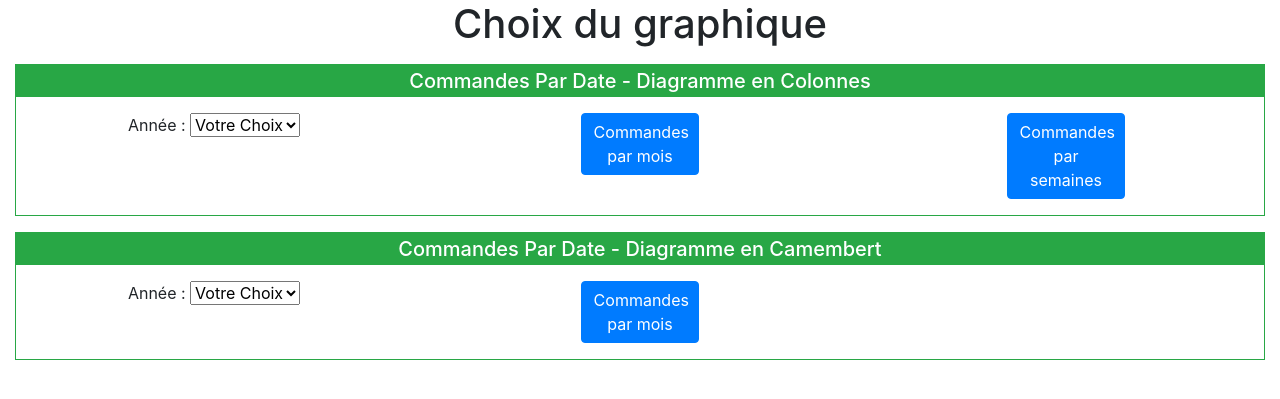
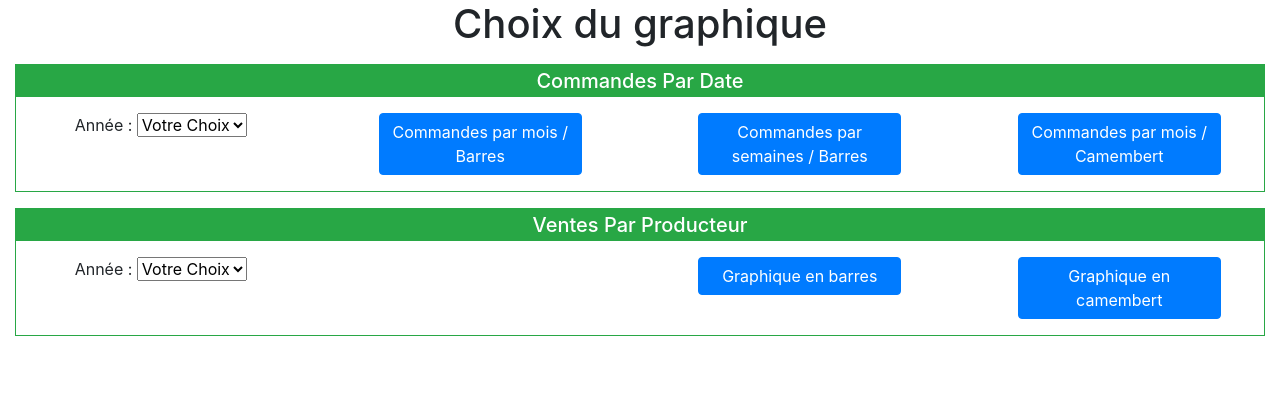
Before and after one commit to MacoRudy/BioDemo, a Symfony app: template templates/graphique/index.html.twig in a window 1280 px wide. Shown: the part 76-475 px from the top of the page. Run offline with Twig, Linux system fonts and the light colour scheme; the template is opened without the code that fills it, so the values that code supplies are empty; some libraries are stand-ins or nearby versions.

Commit message:
Ajout des ventes par producteurs dans les graphiques

```diff
--- a/public/CSS/style.css
+++ b/public/CSS/style.css
@@ -20,5 +20,5 @@
 }
 
 .btn-graph {
- width: 30%;
+ width: 70%;
 }
--- a/templates/graphique/index.html.twig
+++ b/templates/graphique/index.html.twig
@@ -12,13 +12,14 @@
         <div class="row text-center">
             <div class="col">
                 <h1>Choix du graphique</h1>
-            {# Commandes par date en barres #}
+
+                {# Commandes par date #}
                 <div class="border border-success my-3">
-                <h5 class="bg-success text-white py-1">Commandes Par Date - Diagramme en Colonnes</h5>
+                    <h5 class="bg-success text-white py-1">Commandes Par Date</h5>
 
-                <form method="post" action="{{ path('commandes_par_date_barre_graphique') }}">
+                    <form method="post" action="{{ path('commandes_par_date_graphique') }}">
                         <div class="row my-3">
-                        <div class="col-4">
+                            <div class="col-3">
                                 <label for="annee">Année : </label>
                                 <select name="annee" id="annee" class="annee" required>
                                     <option value="">Votre Choix</option>
@@ -29,30 +30,35 @@
                                     {% endfor %}
                                 </select>
                             </div>
-                        <div class="col-4">
+                            <div class="col-3">
                                 <button type="submit" class="btn btn-primary btn-graph" name="mois" value="mois"
                                         id="mois">
-                                Commandes par mois
+                                    Commandes par mois / Barres
                                 </button>
                             </div>
-                        <div class="col-4">
+                            <div class="col-3">
                                 <button type="submit" class="btn btn-primary btn-graph" name="semaine" value="semaine"
                                         id="semaine">
-                                Commandes par semaines
+                                    Commandes par semaines / Barres
+                                </button>
+                            </div>
+                            <div class="col-3">
+                                <button type="submit" class="btn btn-primary btn-graph" name="mois-camembert"
+                                        value="mois-camembert" id="mois-camembert">
+                                    Commandes par mois / Camembert
                                 </button>
                             </div>
                         </div>
                     </form>
-
                 </div>
 
-            {# Commandes par date en camembert #}
+                {# Commandes par Producteur #}
                 <div class="border border-success my-3">
-                <h5 class="bg-success text-white py-1">Commandes Par Date - Diagramme en Camembert</h5>
+                    <h5 class="bg-success text-white py-1">Ventes Par Producteur</h5>
 
-                <form method="post" action="{{ path('commandes_par_date_camembert_graphique') }}">
+                    <form method="post" action="{{ path('ventes_par_producteur_graphique') }}">
                         <div class="row my-3">
-                        <div class="col-4">
+                            <div class="col-3">
                                 <label for="annee">Année : </label>
                                 <select name="annee" id="annee" class="annee" required>
                                     <option value="">Votre Choix</option>
@@ -63,21 +69,74 @@
                                     {% endfor %}
                                 </select>
                             </div>
-                        <div class="col-4">
-                            <button type="submit" class="btn btn-primary btn-graph" name="mois" value="mois"
-                                    id="mois">
-                                Commandes par mois
+                            <div class="col-3 select-semaine">
+                                <label for="semaine">Semaine : </label>
+                                <select name="semaine" id="semaine" class="semaine">
+                                </select>
+                            </div>
+                            <div class="col-3">
+                                <button type="submit" class="btn btn-primary btn-graph" name="producteur-barre"
+                                        value="producteur-barre" id="producteur-barre">
+                                    Graphique en barres
+                                </button>
+                            </div>
+
+                            <div class="col-3">
+                                <button type="submit" class="btn btn-primary btn-graph" name="producteur-camembert"
+                                        value="producteur-camembert" id="producteur-camembert">
+                                    Graphique en camembert
                                 </button>
                             </div>
                         </div>
                     </form>
-
                 </div>
             </div>
         </div>
-
-
+    </div>
 {% endblock %}
     {% block javascripts %}
+        <script>
+            $(document).ready(function () {
 
+                $('.select-semaine').css("visibility", "hidden");
+
+                $('.annee').on('change', function () {
+
+                    let baliseAnnee = $(this);
+                    let annee = $(this).find('option:selected').val();
+                    if (annee == 0) {
+                        $(this).parent().parent().find('.select-semaine').css("visibility", "hidden");
+                    } else {
+                        $.ajax({
+                            url: '{{ path('semaines_statistique') }}',
+                            type: 'POST',
+                            dataType: 'JSON',
+                            data: 'annee=' + annee,
+                            async: true,
+                            error: function (xhr, textStatus, errorThrown) {
+                                alert('Ajax request failed.');
+                            }
+                        })
+                            .done(function (response) {
+                                let baliseSemaine = baliseAnnee.parent().parent().find('.select-semaine')
+                                baliseSemaine.css("visibility", "visible");
+                                remplirSelectSemaine(response, baliseSemaine);
+                            })
+                    }
+                })
+            })
+
+            function remplirSelectSemaine(response, baliseSemaine) {
+                let selSemaine = baliseSemaine.children().next();
+                selSemaine.find('option').remove();
+                selSemaine.append('<option value="0">Votre Choix</option>');
+                for (let i = 0; i < response['semaines'].length; i++) {
+                    let opt = document.createElement('option');
+                    opt.value = response['semaines'][i]['semaine'];
+                    let name = document.createTextNode(response['semaines'][i]['semaine']);
+                    opt.appendChild(name);
+                    selSemaine.append(opt);
+                }
+            }
+        </script>
     {% endblock %}
```
Also changed, not shown: src/Controller/GraphiqueController.php (+36 -20 lines), src/Repository/DetailRepository.php (+18 -0 lines), src/Service/Chart.php (+26 -0 lines), src/Service/ChartData.php (+27 -0 lines), templates/graphique/3dPieChart.html.twig (+19 -8 lines). Lines whose indentation alone changed are shown as unchanged.
